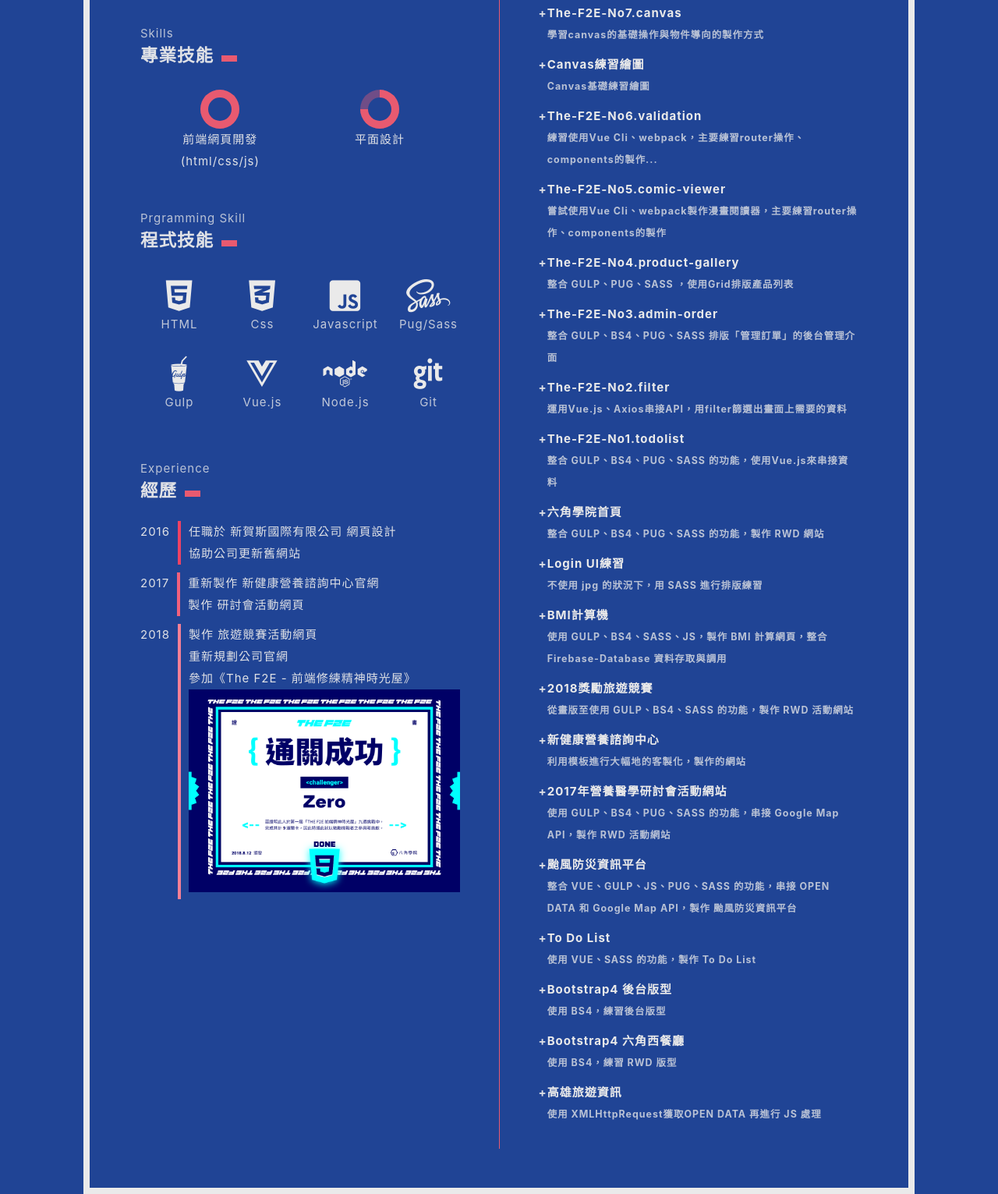
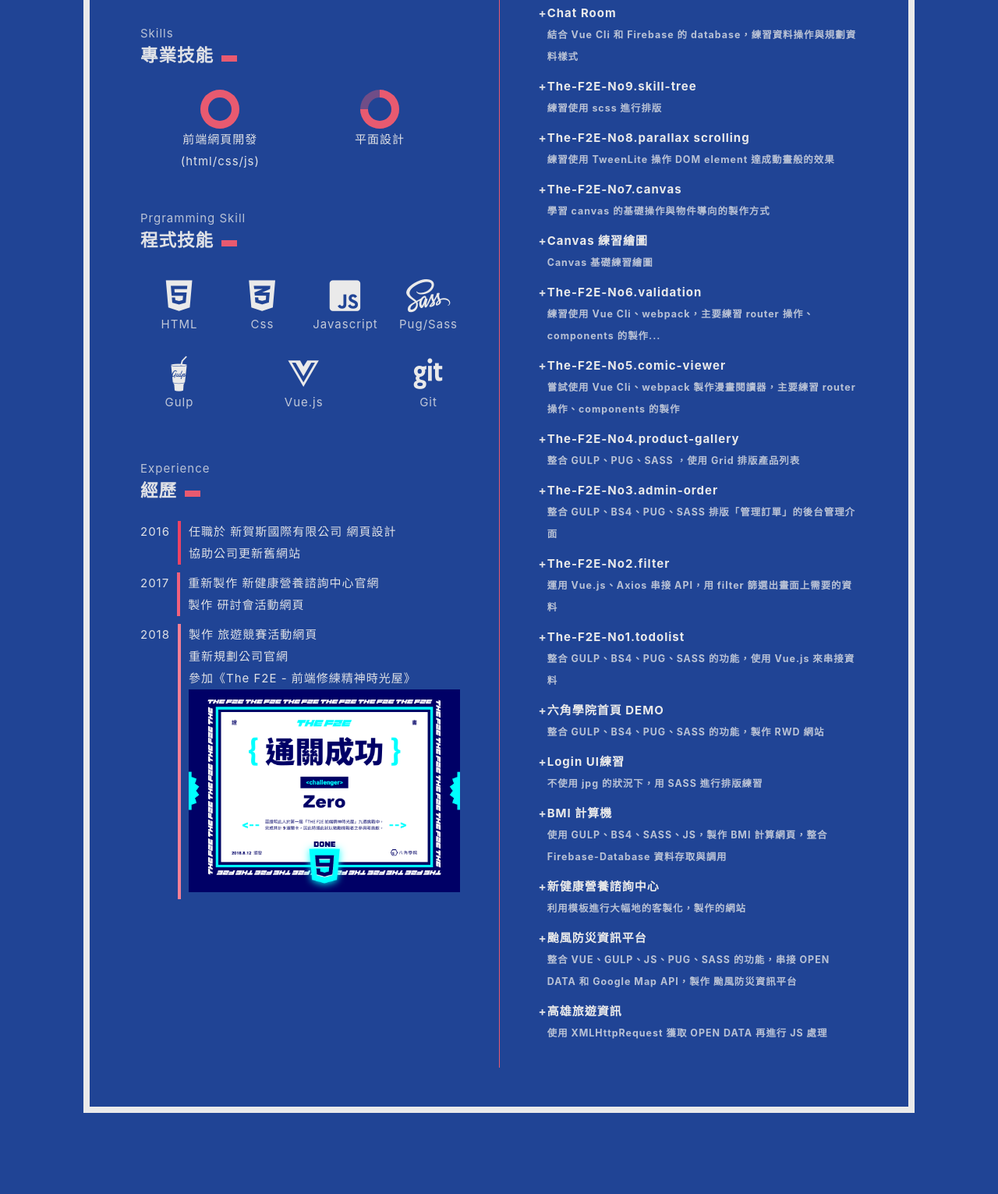
Before and after one commit to silverfantacy/Resume_2018, a website: page source/index.pug in a window 1280 px wide. Shown: the part 384-1915 px from the top of the page at 78% size. After the commit the page ends 1869 px from the top, so only its background shows below. Drawn offline with nearby package versions, Linux system fonts and the light colour scheme; files that its build step writes are made by us from their sources.

Commit message:
更新內容與文字修正

```diff
--- a/source/index.pug
+++ b/source/index.pug
@@ -58,9 +58,6 @@ html(lang="zh-TW")
               i.fab.fa-vuejs.fa-3x
               span Vue.js
             li
-              i.fab.fa-node.fa-3x
-              span Node.js
-            li
               i.fab.fa-git.fa-3x
               span Git
         .block
@@ -90,24 +87,36 @@ html(lang="zh-TW")
           ul.listWork
             li.listHover.d-flex.flex-row +
               .d-flex.flex-column.justify-content-start
-                a(href="https://codepen.io/Serment/full/zLoJjG", title="The-F2E-No7.canvas", target="_blank")  The-F2E-No7.canvas
-                h5.text-opacity 學習canvas的基礎操作與物件導向的製作方式
+                a(href="https://silverfantacy.github.io/project-chatroom-inline/#/chatroom", title="Chat Room", target="_blank")  Chat Room
+                h5.text-opacity 結合 Vue Cli 和 Firebase 的 database，練習資料操作與規劃資料樣式
             li.listHover.d-flex.flex-row +
               .d-flex.flex-column.justify-content-start
-                a(href="https://codepen.io/Serment/full/KBzRVK", title="Canvas練習繪圖", target="_blank")  Canvas練習繪圖
-                h5.text-opacity Canvas基礎練習繪圖
+                a(href="https://silverfantacy.github.io/The-F2E-No9.skill-tree", title="The-F2E-No9.skill-tree", target="_blank")  The-F2E-No9.skill-tree
+                h5.text-opacity 練習使用 scss 進行排版
+            li.listHover.d-flex.flex-row +
+              .d-flex.flex-column.justify-content-start
+                a(href="https://codepen.io/Serment/full/jpmwbN", title="The-F2E-No8.parallax scrolling", target="_blank")  The-F2E-No8.parallax scrolling
+                h5.text-opacity 練習使用 TweenLite 操作 DOM element 達成動畫般的效果
+            li.listHover.d-flex.flex-row +
+              .d-flex.flex-column.justify-content-start
+                a(href="https://codepen.io/Serment/full/zLoJjG", title="The-F2E-No7.canvas", target="_blank")  The-F2E-No7.canvas
+                h5.text-opacity 學習 canvas 的基礎操作與物件導向的製作方式
+            li.listHover.d-flex.flex-row +
+              .d-flex.flex-column.justify-content-start
+                a(href="https://codepen.io/Serment/full/KBzRVK", title="Canvas練習繪圖", target="_blank")  Canvas 練習繪圖
+                h5.text-opacity Canvas 基礎練習繪圖
             li.listHover.d-flex.flex-row +
               .d-flex.flex-column.justify-content-start
                 a(href="https://silverfantacy.github.io/The-F2E-No6.validation/", title="The-F2E-No6.validation", target="_blank")  The-F2E-No6.validation
-                h5.text-opacity 練習使用Vue Cli、webpack，主要練習router操作、components的製作...
+                h5.text-opacity 練習使用 Vue Cli、webpack，主要練習 router 操作、components 的製作...
             li.listHover.d-flex.flex-row +
               .d-flex.flex-column.justify-content-start
                 a(href="https://github.com/silverfantacy/The-F2E-No5.comic-viewer", title="The-F2E-No5.comic-viewer", target="_blank")  The-F2E-No5.comic-viewer
-                h5.text-opacity 嘗試使用Vue Cli、webpack製作漫畫閱讀器，主要練習router操作、components的製作
+                h5.text-opacity 嘗試使用 Vue Cli、webpack 製作漫畫閱讀器，主要練習 router 操作、components 的製作
             li.listHover.d-flex.flex-row +
               .d-flex.flex-column.justify-content-start
                 a(href="https://silverfantacy.github.io/The-F2E-No4.product-gallery/", title="The-F2E-No4.product-gallery", target="_blank")  The-F2E-No4.product-gallery
-                h5.text-opacity 整合 GULP、PUG、SASS ，使用Grid排版產品列表
+                h5.text-opacity 整合 GULP、PUG、SASS ，使用 Grid 排版產品列表
             li.listHover.d-flex.flex-row +
               .d-flex.flex-column.justify-content-start
                 a(href="https://silverfantacy.github.io/The-F2E-No3.admin-order/index.html", title="The-F2E-No3.admin-order", target="_blank")  The-F2E-No3.admin-order
@@ -115,52 +124,52 @@ html(lang="zh-TW")
             li.listHover.d-flex.flex-row +
               .d-flex.flex-column.justify-content-start
                 a(href="https://silverfantacy.github.io/The-F2E-No2.filter/", title="The-F2E-No2.filter", target="_blank")  The-F2E-No2.filter
-                h5.text-opacity 運用Vue.js、Axios串接API，用filter篩選出畫面上需要的資料
+                h5.text-opacity 運用 Vue.js、Axios 串接 API，用 filter 篩選出畫面上需要的資料
             li.listHover.d-flex.flex-row +
               .d-flex.flex-column.justify-content-start
                 a(href="https://silverfantacy.github.io/The-F2E-No1.todolist/", title="The-F2E-No1.todolist", target="_blank")  The-F2E-No1.todolist
-                h5.text-opacity 整合 GULP、BS4、PUG、SASS 的功能，使用Vue.js來串接資料
+                h5.text-opacity 整合 GULP、BS4、PUG、SASS 的功能，使用 Vue.js 來串接資料
             li.listHover.d-flex.flex-row +
               .d-flex.flex-column.justify-content-start
-                a(href="https://silverfantacy.github.io/hexschoo-2018/", title="六角學院首頁", target="_blank")  六角學院首頁
+                a(href="https://silverfantacy.github.io/hexschoo-2018/", title="六角學院首頁 DEMO", target="_blank")  六角學院首頁 DEMO
                 h5.text-opacity 整合 GULP、BS4、PUG、SASS 的功能，製作 RWD 網站
             li.listHover.d-flex.flex-row +
               .d-flex.flex-column.justify-content-start
-                a(href="https://codepen.io/Serment/full/OvGmXz", title="Login UI練習", target="_blank")  Login UI練習
+                a(href="https://codepen.io/Serment/full/OvGmXz", title="Login UI 練習", target="_blank")  Login UI練習
                 h5.text-opacity 不使用 jpg 的狀況下，用 SASS 進行排版練習
             li.listHover.d-flex.flex-row +
               .d-flex.flex-column.justify-content-start
-                a(href="https://silverfantacy.github.io/BMI-2018/", title="BMI計算機", target="_blank")  BMI計算機
-                h5.text-opacity 使用 GULP、BS4、SASS、JS，製作 BMI 計算網頁，整合Firebase-Database 資料存取與調用
-            li.listHover.d-flex.flex-row +
-              .d-flex.flex-column.justify-content-start
-                a(href="http://new-health.com.tw/2018_travel/index.html", title="2018獎勵旅遊競賽", target="_blank")  2018獎勵旅遊競賽
-                h5.text-opacity 從畫版至使用 GULP、BS4、SASS 的功能，製作 RWD 活動網站
+                a(href="https://silverfantacy.github.io/BMI-2018/", title="BMI 計算機", target="_blank")  BMI 計算機
+                h5.text-opacity 使用 GULP、BS4、SASS、JS，製作 BMI 計算網頁，整合 Firebase-Database 資料存取與調用
+            //- li.listHover.d-flex.flex-row +
+            //-   .d-flex.flex-column.justify-content-start
+            //-     a(href="http://new-health.com.tw/2018_travel/index.html", title="2018獎勵旅遊競賽", target="_blank")  2018獎勵旅遊競賽
+            //-     h5.text-opacity 從畫版至使用 GULP、BS4、SASS 的功能，製作 RWD 活動網站
             li.listHover.d-flex.flex-row +
               .d-flex.flex-column.justify-content-start
                 a(href="http://healthbook.com.tw/", title="新健康營養諮詢中心", target="_blank")  新健康營養諮詢中心
                 h5.text-opacity 利用模板進行大幅地的客製化，製作的網站
-            li.listHover.d-flex.flex-row +
-              .d-flex.flex-column.justify-content-start
-                a(href="http://nutraceutical.org.tw/conference_2017/", title="2017年營養醫學研討會", target="_blank")  2017年營養醫學研討會活動網站
-                h5.text-opacity 使用 GULP、BS4、PUG、SASS 的功能，串接 Google Map API，製作 RWD 活動網站
+            //- li.listHover.d-flex.flex-row +
+            //-   .d-flex.flex-column.justify-content-start
+            //-     a(href="http://nutraceutical.org.tw/conference_2017/", title="2017年營養醫學研討會", target="_blank")  2017年營養醫學研討會活動網站
+            //-     h5.text-opacity 使用 GULP、BS4、PUG、SASS 的功能，串接 Google Map API，製作 RWD 活動網站
             li.listHover.d-flex.flex-row +
               .d-flex.flex-column.justify-content-start
                 a(href="https://silverfantacy.github.io/Disaster-Prevention/", title="颱風防災資訊平台", target="_blank")  颱風防災資訊平台
                 h5.text-opacity 整合 VUE、GULP、JS、PUG、SASS 的功能，串接 OPEN DATA 和 Google Map API，製作 颱風防災資訊平台
-            li.listHover.d-flex.flex-row +
-              .d-flex.flex-column.justify-content-start
-                a(href="https://silverfantacy.github.io/todolist/", title="To Do List", target="_blank")  To Do List
-                h5.text-opacity 使用 VUE、SASS 的功能，製作 To Do List
-            li.listHover.d-flex.flex-row +
-              .d-flex.flex-column.justify-content-start
-                a(href="https://codepen.io/Serment/full/aVwdJL", title="Bootstrap4 後台版型", target="_blank")  Bootstrap4 後台版型
-                h5.text-opacity 使用 BS4，練習後台版型
-            li.listHover.d-flex.flex-row +
-              .d-flex.flex-column.justify-content-start
-                a(href="https://codepen.io/Serment/full/mqREXo", title="Bootstrap4 六角西餐廳", target="_blank")  Bootstrap4 六角西餐廳
-                h5.text-opacity 使用 BS4，練習 RWD 版型
+            //- li.listHover.d-flex.flex-row +
+            //-   .d-flex.flex-column.justify-content-start
+            //-     a(href="https://silverfantacy.github.io/todolist/", title="To Do List", target="_blank")  To Do List
+            //-     h5.text-opacity 使用 VUE、SASS 的功能，製作 To Do List
+            //- li.listHover.d-flex.flex-row +
+            //-   .d-flex.flex-column.justify-content-start
+            //-     a(href="https://codepen.io/Serment/full/aVwdJL", title="Bootstrap4 後台版型", target="_blank")  Bootstrap4 後台版型
+            //-     h5.text-opacity 使用 BS4，練習後台版型
+            //- li.listHover.d-flex.flex-row +
+            //-   .d-flex.flex-column.justify-content-start
+            //-     a(href="https://codepen.io/Serment/full/mqREXo", title="Bootstrap4 六角西餐廳", target="_blank")  Bootstrap4 六角西餐廳
+            //-     h5.text-opacity 使用 BS4，練習 RWD 版型
             li.listHover.d-flex.flex-row +
               .d-flex.flex-column.justify-content-start
                 a(href="https://silverfantacy.github.io/Kaohsiung-Travel-Information/", title="高雄旅遊資訊", target="_blank")  高雄旅遊資訊
-                h5.text-opacity 使用 XMLHttpRequest獲取OPEN DATA 再進行 JS 處理
+                h5.text-opacity 使用 XMLHttpRequest 獲取 OPEN DATA 再進行 JS 處理
```
